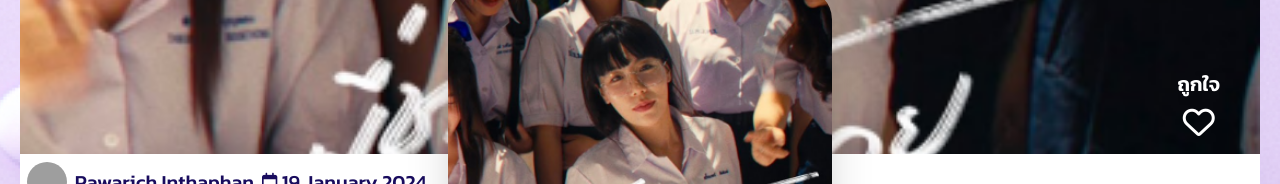
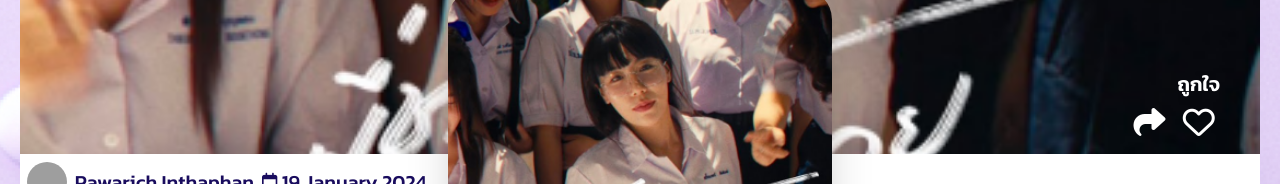
Before and after one commit to 66022523/MelodyTune, a Nuxt app: page /music/1 in a window 1280 px wide. Shown: the part 347-531 px from the top of the page. Built offline with nearby package versions, Linux system fonts and the light colour scheme; grey boxes are pictures that could not be loaded.

Commit message:
share function

```diff
--- a/pages/music/[id].vue
+++ b/pages/music/[id].vue
@@ -8,8 +8,12 @@
         :style="{ backgroundImage: 'url(' + id_filter[0].image + ')' }"
       >
         <div
-          class="absolute bottom-5 right-10 flex-col items-center gap-y-3 hidden md:flex"
+          class="absolute bottom-5 right-10 gap-x-3 items-end gap-y-3 hidden md:flex"
         >
+          <div class="text-white" @click="shareLink">
+            <i class="fas fa-share fa-2xl"></i>
+          </div>
+          <div class="flex flex-col items-center gap-y-3">
             <p class="font-semibold text-xl text-white text-center">ถูกใจ</p>
             <label class="swap w-fit text-white">
               <input type="checkbox" />
@@ -20,6 +24,7 @@
                 <i class="fa-regular fa-heart fa-2xl"></i>
               </div>
             </label>
+          </div>
         </div>
       </div>
       <!-- top -->
@@ -62,6 +67,9 @@
                 <i class="fa-regular fa-heart fa-2xl"></i>
               </div>
             </label>
+            <div class="text-primary" @click="shareLink">
+              <i class="fas fa-share fa-2xl"></i>
+            </div>
           </div>
         </div>
       </div>
@@ -221,4 +229,25 @@ const comment = () => {
     text_comment.value = "";
   }
 };
+
+// share
+const shareLink = async () => {
+  const shareData = {
+    url: route.fullPath,
+  };
+
+  try {
+    if (!navigator || !navigator.share || !navigator.canShare)
+      alert("เบราว์เซอร์ของคุณไม่รอบรับฟีเจอร์การแชร์เนื้อหา");
+    else if (!navigator.canShare(shareData))
+      alert(
+        'ขออภัยเราไม่สามารถแชร์เนื้อหาบางอย่างได้ในขณะนี้ หากมีปัญหาใดๆ กรุณาแจ้งให้เราทราบผ่านป่ม "?"'
+      );
+    else {
+      await navigator.share(shareData);
+    }
+  } catch (error) {
+    alert(`เกิดข้อผิดพลาดขณะกำลังแชร์เนื้อหา:\n${error}`);
+  }
+};
 </script>
```
Lines whose indentation alone changed are shown as unchanged.
